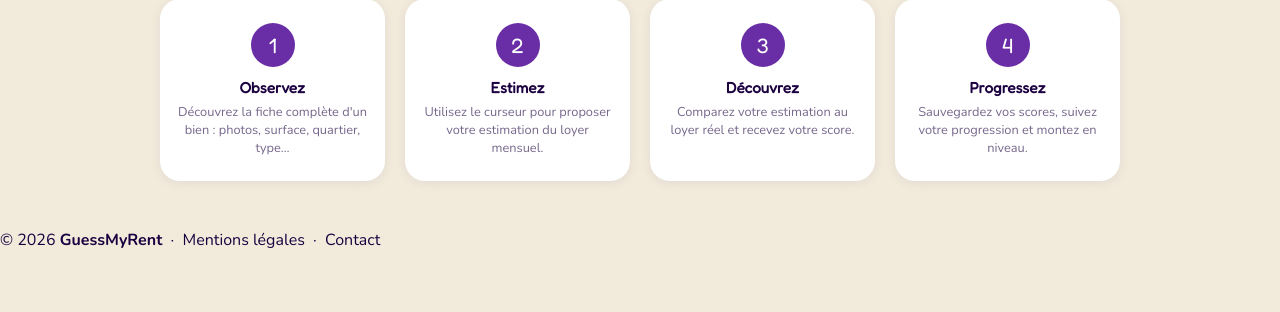
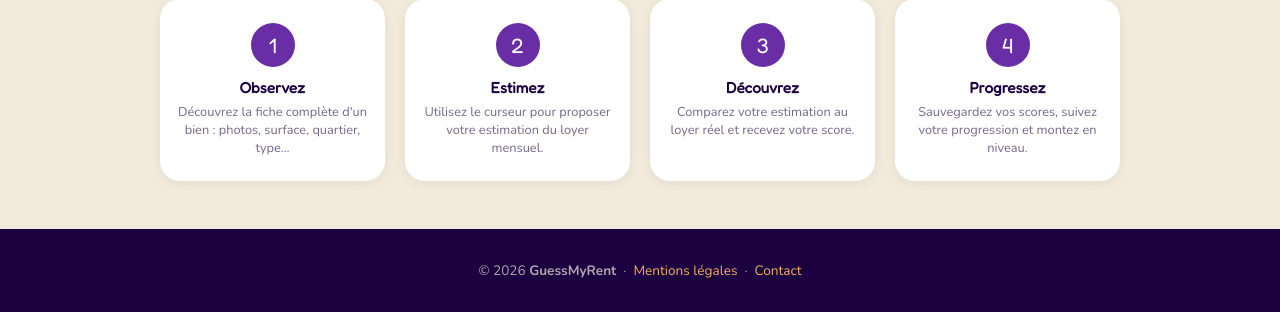
Before and after one commit to Bourdours/GuessMyRent, a PHP site: page / in a window 1280 px wide. Shown: the part 630-942 px from the top of the page. Before the commit the page ends 878 px from the top, so only its background shows below. Run offline with PHP 8.4, Linux system fonts and the light colour scheme.

Commit message:
Ajout du style du footer

```diff
--- a/static/css/main.css
+++ b/static/css/main.css
@@ -243,6 +243,20 @@ header {
     display: none !important;
   }
 }
+footer {
+  background: #1B0140;
+  color: rgba(242, 235, 220, 0.7);
+  text-align: center;
+  padding: 32px 20px;
+  font-size: 0.85rem;
+}
+footer a {
+  color: #F2B05E;
+}
+footer a:hover {
+  text-decoration: underline;
+}
+
 /* ═══════════════════════════════════════════════════════════════
    HOME PAGE
 ═══════════════════════════════════════════════════════════════ */
--- a/static/sass/main.scss
+++ b/static/sass/main.scss
@@ -237,6 +237,22 @@ header {
   }
 }
 
+// ── Footer ───────────────────────────────────────────────────
+footer {
+  background: $c-navy;
+  color: rgba($c-cream, 0.7);
+  text-align: center;
+  padding: $r-xl $r-lg;
+  font-size: 0.85rem;
+
+  a {
+    color: $c-gold;
+    &:hover {
+      text-decoration: underline;
+    }
+  }
+}
+
 /* ═══════════════════════════════════════════════════════════════
    HOME PAGE
 ═══════════════════════════════════════════════════════════════ */
```
Also changed, not shown: 1 other file.
